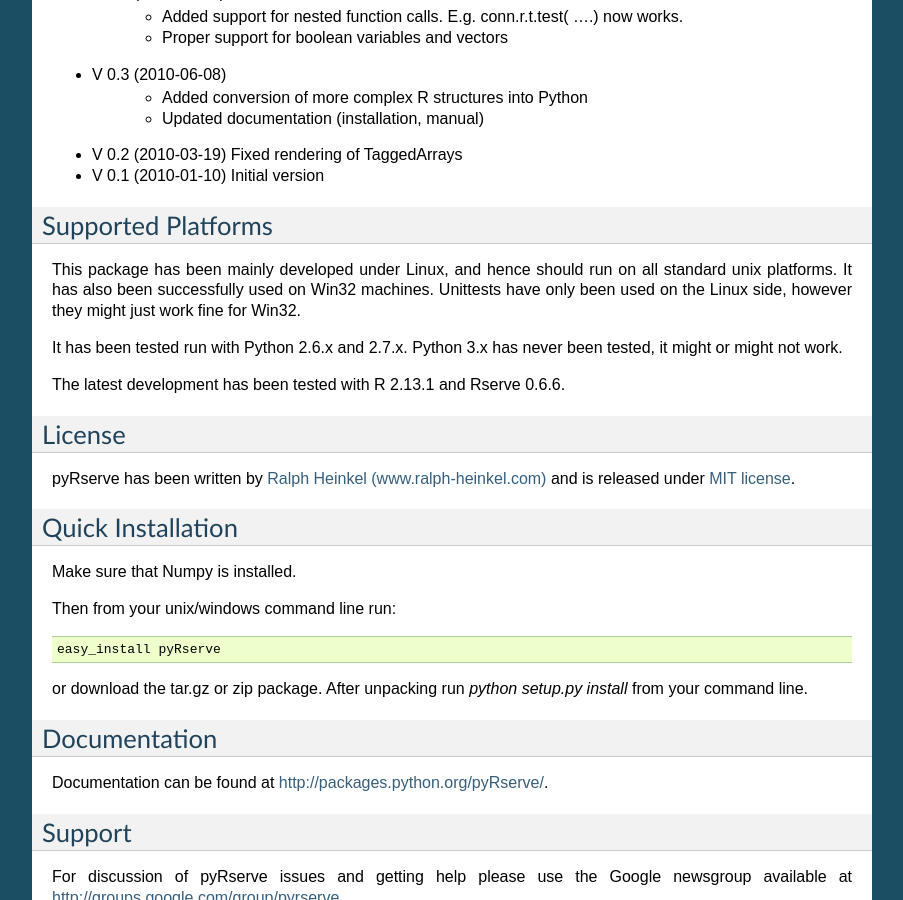
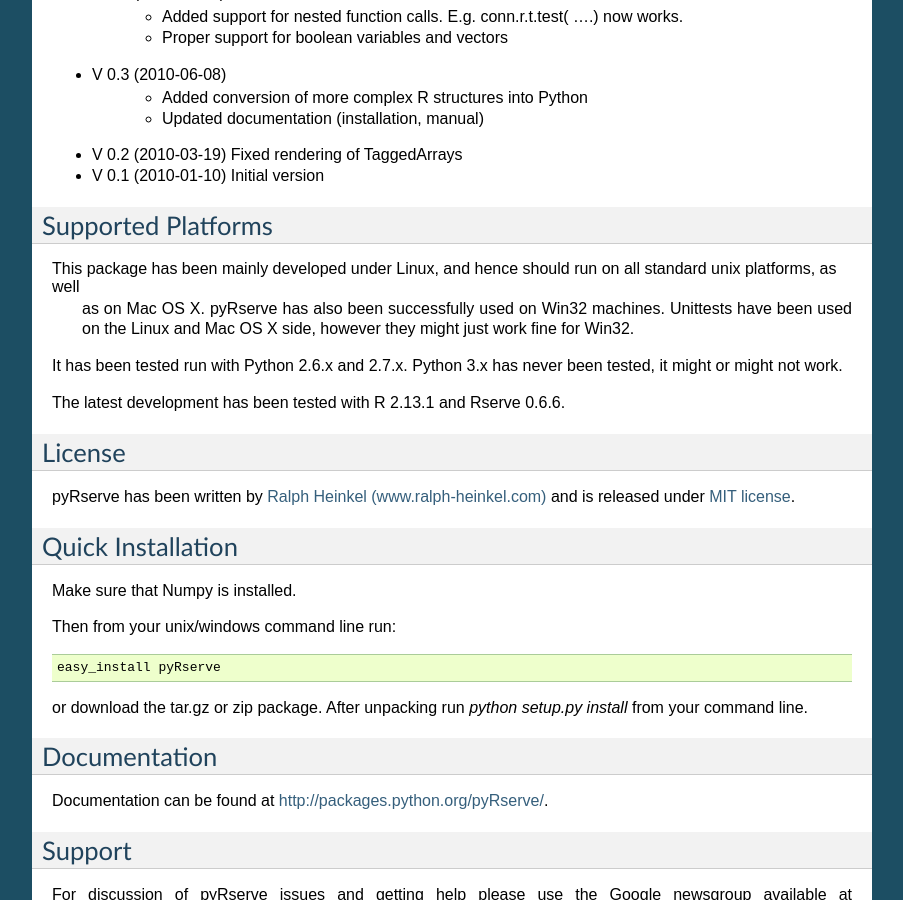
Before and after one commit to ralhei/pyRserve, a Sphinx documentation site: the page built from doc/intro.rst, in a window 1280 px wide and 900 px high, scrolled down 707 px. Shown: the whole window, without its empty margins (198-1101 px from the left). Built offline with Sphinx 7.4.7, drawn with Linux system fonts in a browser that asks for light colours.

```diff
--- a/doc/intro.rst
+++ b/doc/intro.rst
@@ -39,9 +39,9 @@ Changes
 Supported Platforms
 ----------------------------
 
-This package has been mainly developed under Linux, and hence should run on all standard unix platforms. It has also been
-successfully used on Win32 machines. Unittests have only been used on the Linux side, however they might just work
-fine for Win32.
+This package has been mainly developed under Linux, and hence should run on all standard unix platforms, as well
+ as on Mac OS X. pyRserve has also been successfully used on Win32 machines. Unittests have been used on the Linux
+ and Mac OS X side, however they might just work fine for Win32.
 
 It has been tested run with Python 2.6.x and 2.7.x. Python 3.x has never been tested, it might or might not work.
 
--- a/setup.py
+++ b/setup.py
@@ -29,10 +29,13 @@ setup(name='pyRserve',
                      'License :: OSI Approved :: MIT License',
                      'Operating System :: POSIX',
                      'Operating System :: Microsoft :: Windows',
+                     'Operating System :: MacOS :: MacOS X',
                      'Programming Language :: Python',
                      'Intended Audience :: Developers',
                      'Topic :: Scientific/Engineering :: Information Analysis',
                      'Topic :: Scientific/Engineering :: Interface Engine/Protocol Translator',
                      'Topic :: Scientific/Engineering :: Mathematics',
+                     'Topic :: System :: Distributed Computing',
+                     'Topic :: System :: Networking',
                      ],
      )
```
